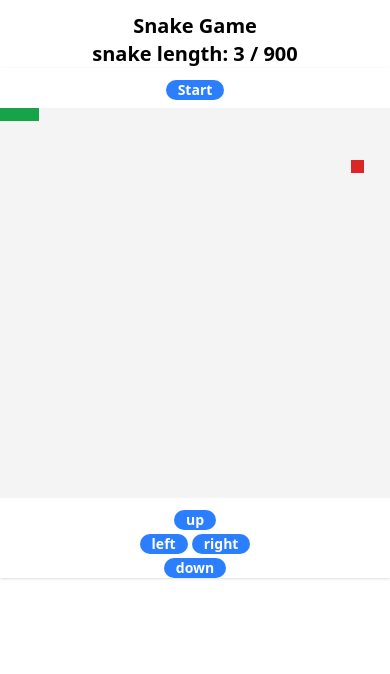
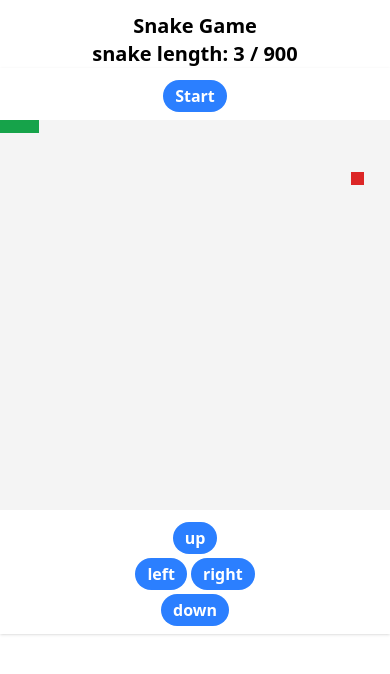
Before and after one commit to Mohanadfarid/vueSnakeGame, a Vue app: page / in a window 390 px wide. Shown: the top 674 px of the page. Built offline with nearby package versions, Linux system fonts and the light colour scheme; the HTML template or start-up script is replaced by a standard one.

Commit message:
fixed responsive

```diff
--- a/src/components/AppButton.vue
+++ b/src/components/AppButton.vue
@@ -1,6 +1,6 @@
 <script setup lang="ts"></script>
 <template>
-  <button class="bg-blue-500 text-white rounded-4xl text-sm font-bold px-3 cursor-pointer active:scale-90">
+  <button class="bg-blue-500 text-white rounded-4xl font-bold py-1 px-3 cursor-pointer active:scale-90">
     <slot/>
   </button>
 </template>
--- a/src/components/SnakeGame.vue
+++ b/src/components/SnakeGame.vue
@@ -17,6 +17,6 @@ onMounted(() => {
     <p>snake length: {{ board.snakeTilesPosition.length  }} / {{ settings.boardSize * settings.boardSize  }}</p>
   </div>
 
-  <SnakeGameBoard class="max-w-[390px] pt-1 mx-auto shadow" />
+  <SnakeGameBoard class="max-w-[650px] pt-1 mx-auto shadow pb-2" />
 </template>
 <style></style>
```
